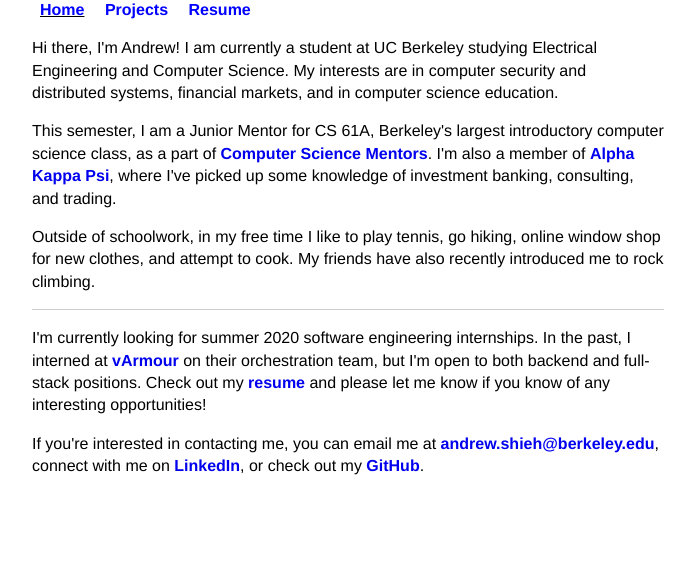
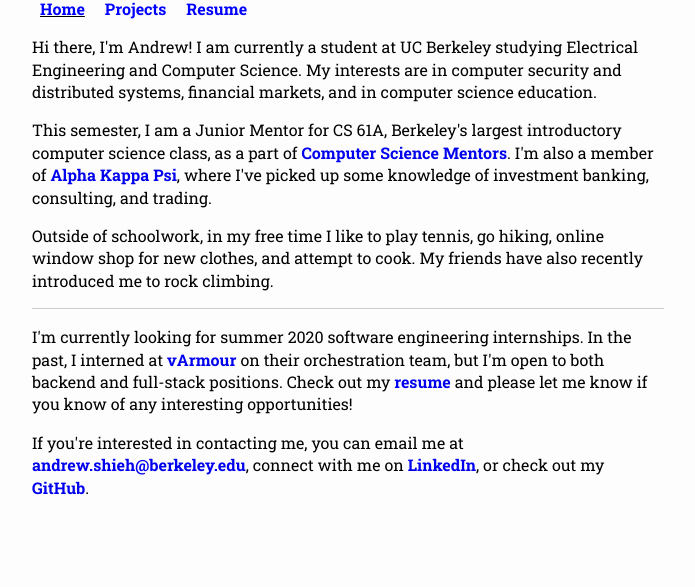
Before and after one commit to andrew-shieh/andrew-shieh.github.io, a plain HTML site: page index.html in a window 1280 px wide. Shown: the part 213-800 px from the top of the page, without its empty margins (292-987 px from the left). Drawn offline with Linux system fonts and the light colour scheme.

Commit message:
refactor

```diff
--- a/css/styles.css
+++ b/assets/css/styles.css
@@ -1,8 +1,20 @@
+@font-face {
+    font-family: RobotoSlab;
+    src: url(../fonts/RobotoSlab-Regular.ttf);
+}
+
+@font-face {
+    font-family: RobotoSlab;
+    src: url(../fonts/RobotoSlab-Bold.ttf);
+    font-weight: bold;
+}
+
 body {
-    font-family: Helvetica, sans-serif;
+    /*font-family: Helvetica, sans-serif;*/
+    font-family: RobotoSlab;
     font-size: 16px;
     line-height: 1.4em;
-    background-color: white;
+    background-color: #FDFDFD;
 }
 
 a {
--- a/index.html
+++ b/index.html
@@ -2,7 +2,7 @@
 <html>
     <head>
         <title>Andrew Shieh</title>
-        <link rel="stylesheet" type="text/css" href="css/styles.css">
+        <link rel="stylesheet" type="text/css" href="assets/css/styles.css">
     </head>
     <body>
         <div class="container">
@@ -15,7 +15,7 @@
                 <ul>
                     <li><u><a href="index.html">Home</a></u></li>
                     <li><a href="projects/index.html">Projects</a></li>
-                    <li><a href="assets/resume.pdf" target="_blank">Resume</a></li>
+                    <li><a href="resume.pdf" target="_blank">Resume</a></li>
                 </ul>
             </nav>
 
```
Also changed, not shown: projects/index.html (+2 -2 lines), assets/fonts/RobotoSlab-Bold.ttf (added), assets/fonts/RobotoSlab-Regular.ttf (added), 5 other files.
